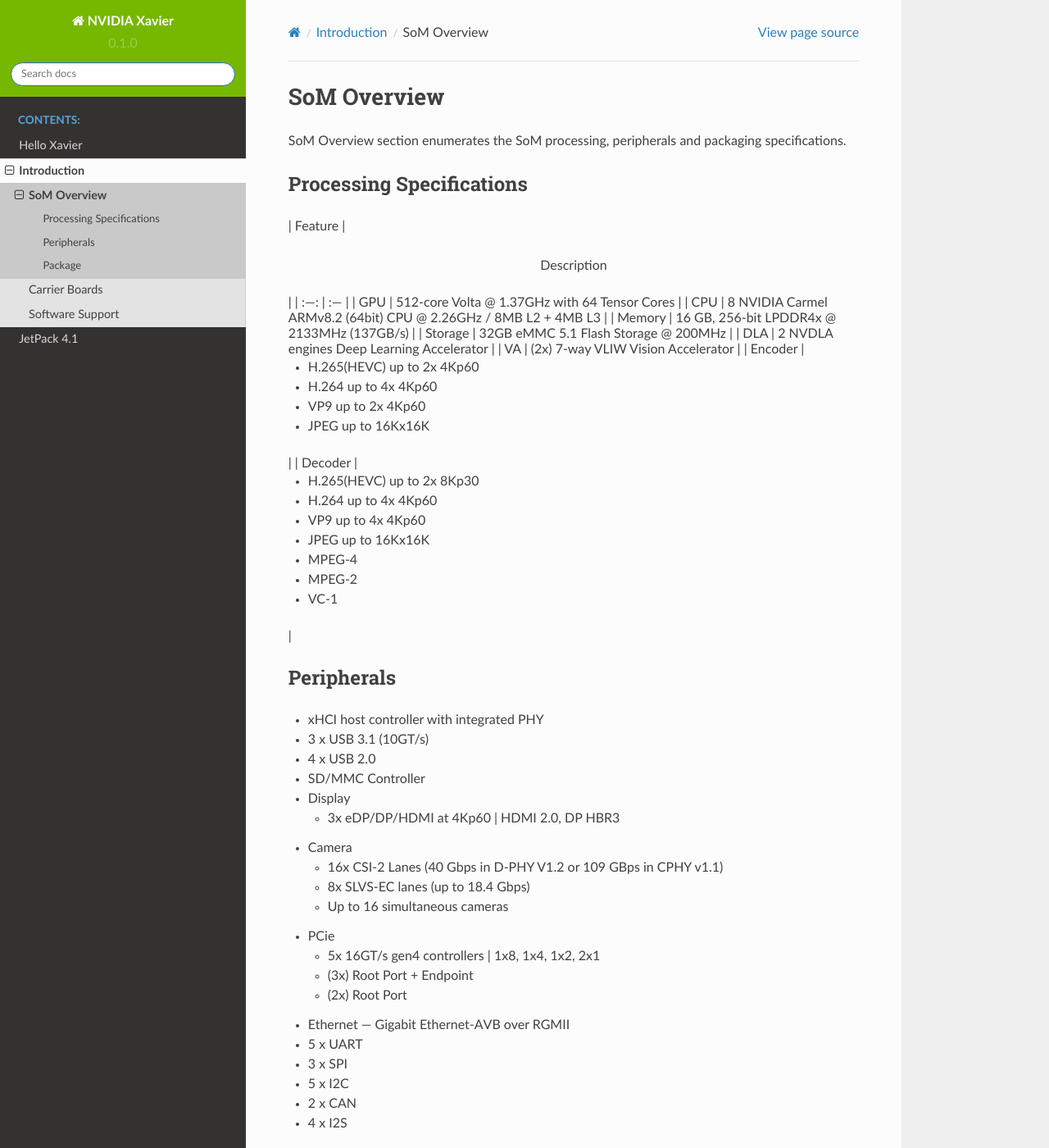
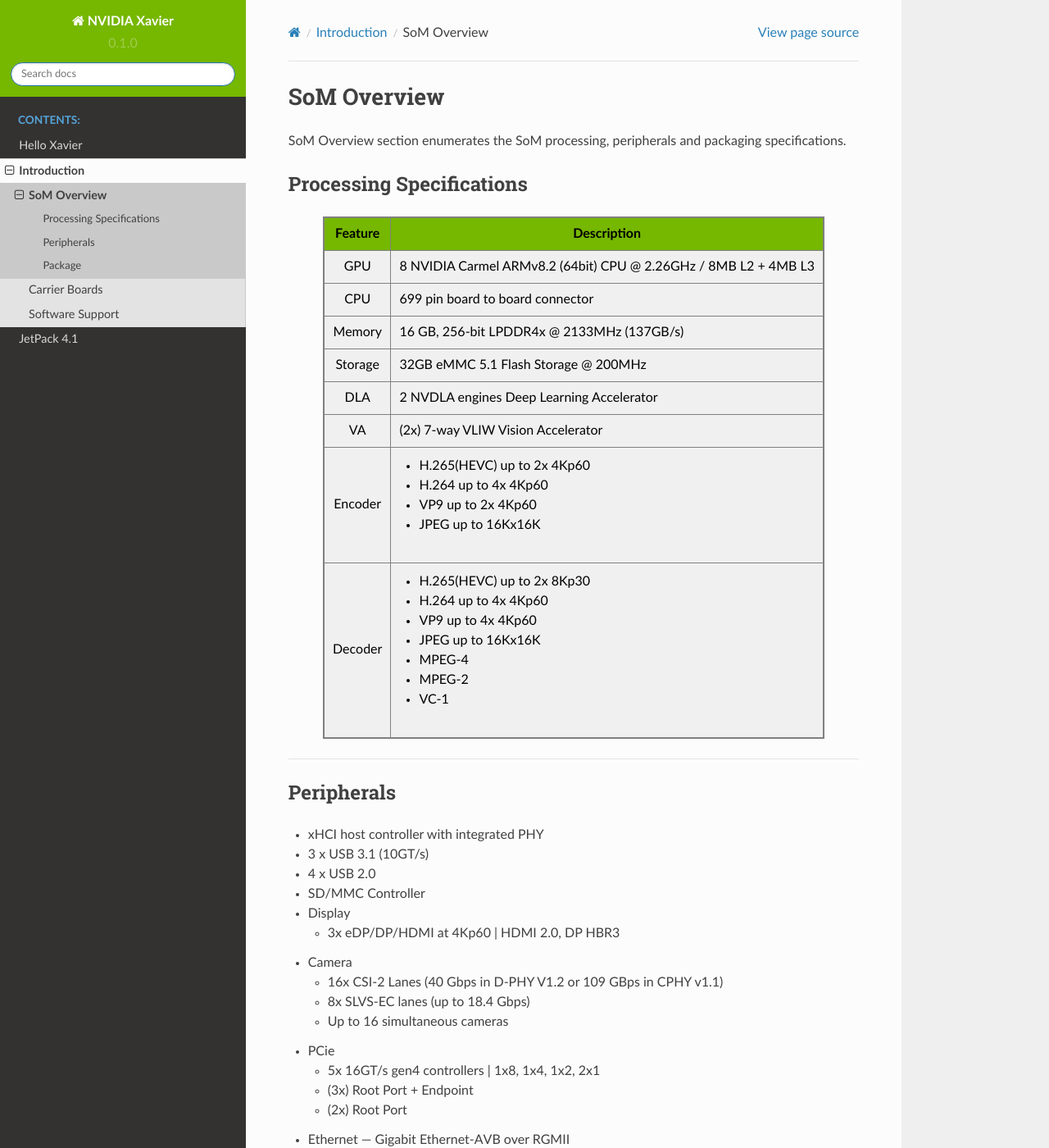
Before and after one commit to becauseofAI/nvidia-xavier, a Sphinx documentation site: the page built from source/docs/introduction/som-overview.md, in a window 1280 px wide and 1400 px high. Shown: the whole window at 82% size. Built offline with Sphinx 7.4.7 and the Read the Docs theme 2.0.0, drawn with Linux system fonts in a browser that asks for light colours; some of the changed text lies outside the part shown.

Commit message:
Initial commit

````diff
--- a/source/conf.py
+++ b/source/conf.py
@@ -26,6 +26,7 @@
 from recommonmark.parser import CommonMarkParser
 from recommonmark.transform import AutoStructify
 import sphinx_rtd_theme
+import sphinx_markdown_tables
 
 # -- General configuration ------------------------------------------------
 
@@ -44,7 +45,8 @@
     'sphinx.ext.mathjax',
     'sphinx.ext.ifconfig',
     'sphinx.ext.viewcode',
-    'sphinx.ext.githubpages']
+    'sphinx.ext.githubpages',
+    'sphinx_markdown_tables']
 
 # Add any paths that contain templates here, relative to this directory.
 templates_path = ['_templates']
--- a/source/docs/introduction/som-overview.md
+++ b/source/docs/introduction/som-overview.md
@@ -1,17 +1,68 @@
 # SoM Overview
 SoM Overview section enumerates the SoM processing, peripherals and packaging specifications.
 ## Processing Specifications
-| Feature | <ul><center>Description</center></ul> |
-| :---: |  :--- |
-| GPU | 512-core Volta @ 1.37GHz with 64 Tensor Cores |
-| CPU | 8 NVIDIA Carmel ARMv8.2 (64bit) CPU @ 2.26GHz / 8MB L2 + 4MB L3 |
-| Memory | 16 GB, 256-bit LPDDR4x @ 2133MHz (137GB/s) |
-| Storage | 32GB eMMC 5.1 Flash Storage @ 200MHz |
-| DLA | 2 NVDLA engines Deep Learning Accelerator |
-| VA | (2x) 7-way VLIW Vision Accelerator |
-| Encoder | <ul><li>H.265(HEVC) up to 2x 4Kp60</li><li>H.264 up to 4x 4Kp60</li><li>VP9 up to 2x 4Kp60</li><li>JPEG up to 16Kx16K</li></ul>|
-| Decoder | <ul><li>H.265(HEVC) up to 2x 8Kp30</li><li>H.264 up to 4x 4Kp60</li><li>VP9 up to 4x 4Kp60</li><li>JPEG up to 16Kx16K</li><li>MPEG-4</li><li>MPEG-2</li><li>VC-1</li></ul>|
+<style>
+table{text-align:center;vertical-align:middle;color:black;margin:auto}
+tr{height:40px}
+td{vertical-align:middle}
+</style>
+<table rules="all"  frame="box" bgcolor="#f0f0f0" border=2 cellpadding=10 cellspacing=0>
+    <tr bgcolor="#76b700">
+        <th>Feature</th>
+        <th>Description</th>
+    </tr>
+    <tr>
+        <td>GPU</td>
+        <td align="left">8 NVIDIA Carmel ARMv8.2 (64bit) CPU @ 2.26GHz / 8MB L2 + 4MB L3</td>
+    </tr>
+    <tr>
+        <td>CPU</td>
+        <td align="left">699 pin board to board connector</td>
+    </tr>
+     <tr>
+        <td>Memory</td>
+        <td align="left">16 GB, 256-bit LPDDR4x @ 2133MHz (137GB/s)</td>
+    </tr>
+     <tr>
+        <td>Storage</td>
+        <td align="left">32GB eMMC 5.1 Flash Storage @ 200MHz</td>
+    </tr>
+    <tr>
+        <td>DLA</td>
+        <td align="left">2 NVDLA engines Deep Learning Accelerator</td>
+    </tr>
+    <tr>
+        <td>VA</td>
+        <td align="left">(2x) 7-way VLIW Vision Accelerator</td>
+    </tr>
+    <tr>
+        <td>Encoder</td>
+        <td align="left">
+            <ul>
+                <li>H.265(HEVC) up to 2x 4Kp60</li>
+                <li>H.264 up to 4x 4Kp60</li>
+                <li>VP9 up to 2x 4Kp60</li>
+                <li>JPEG up to 16Kx16K</li>
+            </ul>
+        </td>
+    </tr>
+    <tr>
+        <td>Decoder</td>
+        <td align="left">
+            <ul>
+                <li>H.265(HEVC) up to 2x 8Kp30</li>
+                <li>H.264 up to 4x 4Kp60</li>
+                <li>VP9 up to 4x 4Kp60</li>
+                <li>JPEG up to 16Kx16K</li>
+                <li>MPEG-4</li>
+                <li>MPEG-2</li>
+                <li>VC-1</li>
+            </ul>
+        </td>
+    </tr>
+</table>
 
+---
 ## Peripherals
 - xHCI host controller with integrated PHY
 - 3 x USB 3.1 (10GT/s)
@@ -30,15 +81,43 @@
 - 5 x I2C
 - 2 x CAN
 - 4 x I2S
+---
+## Package
+<style>
+table{text-align:center;color:black;margin:auto}
+tr{height:40px}
+td{vertical-align:middle}
+</style>
+<table rules="all"  frame="box" bgcolor="#f0f0f0" border=2 cellpadding=10 cellspacing=0>
+    <tr bgcolor="#76b700">
+        <th>Feature</th>
+        <th>Description</th>
+    </tr>
+    <tr>
+        <td>Module Size</td>
+        <td>100 mm x 87 mm</td>
+    </tr>
+    <tr>
+        <td>Connector</td>
+        <td>699 pin board to board connector</td>
+    </tr>
+     <tr>
+        <td>Operating Temperature</td>
+        <td>Range from -25C to 80C</td>
+    </tr>
+     <tr>
+        <td>Power Input</td>
+        <td>9V - 20V</td>
+    </tr>
+    <tr>
+        <td>TPP</td>
+        <td>Integrated Thermal Transfer Plate with Heatpipe</td>
+    </tr>
+</table>
 
-## Package
-| Feature | Description |
-| :---: |  :---: |
-| Module Size | 100 mm x 87 mm |
-| Connector | 699 pin board to board connector |
-| Operating Temperature | Range from -25C to 80C |
-| Power Input | 9V - 20V |
-| TPP | Integrated Thermal Transfer Plate with Heatpipe |
+---
+
+
 
 ```eval_rst
 
````
Also changed, not shown: source/docs/introduction/carrier-boards.md (+3 -3 lines), source/docs/introduction/introduction.md (+3 -3 lines), source/docs/introduction/software-support.md (+1 -1 lines).
